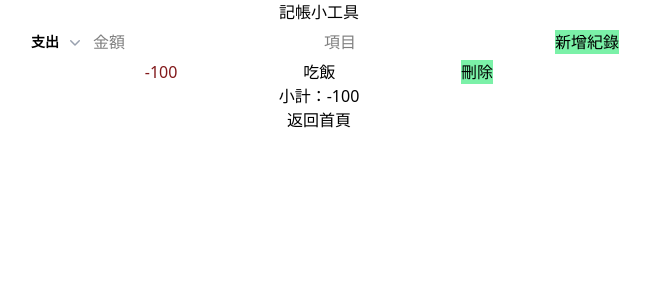
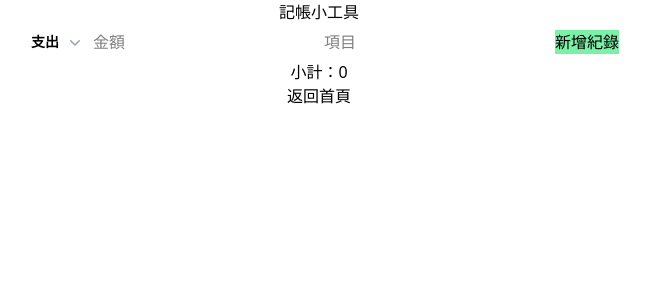
Before and after one commit to orbzs/wh3w1, a Next.js app: page /accounting in a window 1280 px wide. Shown: the top 300 px of the page, without its empty margins (321-971 px from the left). Built offline with nearby package versions, Linux system fonts and the light colour scheme.

Commit message:
處理typescript中

```diff
--- a/app/accounting/component/Form.tsx
+++ b/app/accounting/component/Form.tsx
@@ -4,9 +4,9 @@ import { Menu, MenuButton, MenuItem, MenuItems } from "@headlessui/react";
 import { ChevronDownIcon } from "@heroicons/react/20/solid";
 
 export default function Form({ addList }: any) {
-  const [type, setType] = useState("expense");
-  const [number, setNumber] = useState(""); //讓父元件把資料傳給子元件
-  const [content, setContent] = useState(""); //現在有變數expense跟content
+  const [type, setType] = useState<"expense" | "income">("expense");
+  const [number, setNumber] = useState<string>(""); //讓父元件把資料傳給子元件
+  const [content, setContent] = useState<string>(""); //現在有變數expense跟content
 
   const setExButton = (e: any) => {
     setType("expense");
@@ -71,6 +71,7 @@ export default function Form({ addList }: any) {
           onChange={(e) => {
             setNumber(e.target.value);
           }}
+          inputMode="numeric"
         />
 
         <input
--- a/app/accounting/page.tsx
+++ b/app/accounting/page.tsx
@@ -4,10 +4,17 @@ import Link from "next/link";
 import Form from "./component/Form";
 import List from "./component/List";
 
+type RowsType = "expense" | "income";
+
+interface Row {
+  type: RowsType;
+  number: string;
+  content: string;
+  id: number;
+}
+
 export default function Home() {
-  const [rows, setRows] = useState([
-    { type: "expense", number: "100", content: "吃飯", id: Math.random() },
-  ]); //直接變成空陣列會讓addList的setRows：類型 'any' 不可指派給類型 'never'。row.id：類型 'never' 沒有屬性 'id'。
+  const [rows, setRows] = useState<Row[]>([]); //直接變成空陣列會讓addList的setRows：類型 'any' 不可指派給類型 'never'。row.id：類型 'never' 沒有屬性 'id'。
 
   const addList = (row: any) => {
     console.log(`row: ${row}`);
```
